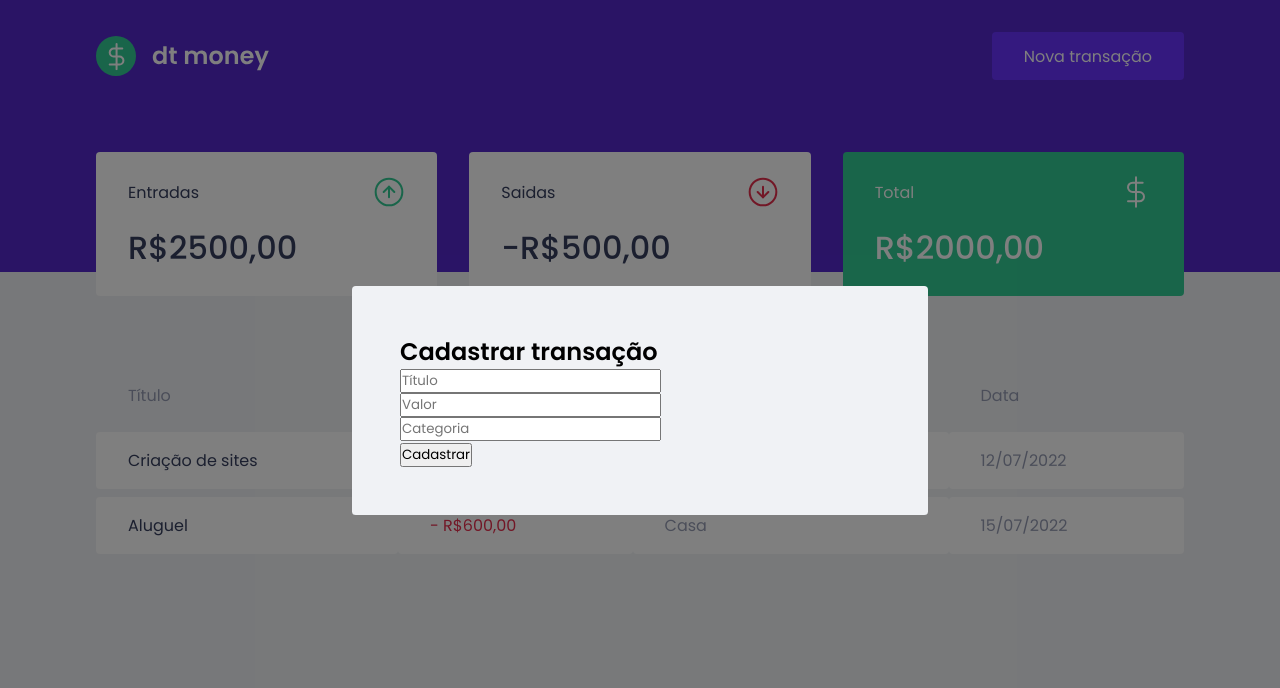
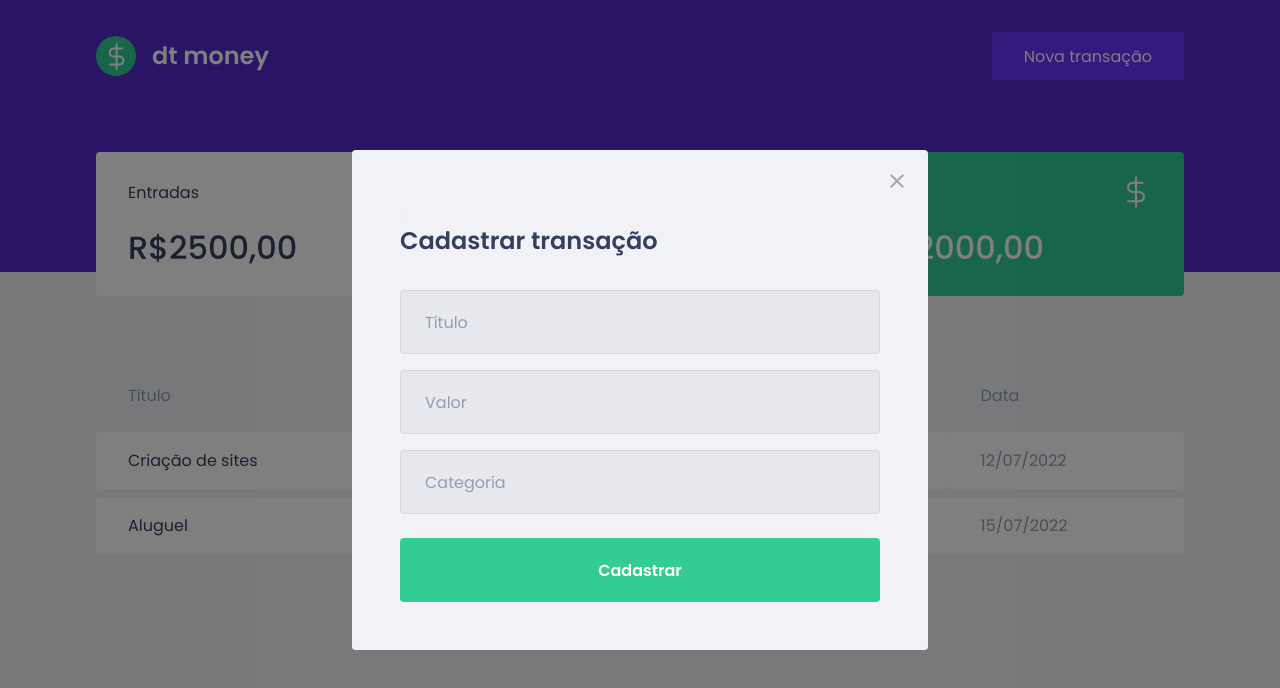
Before and after one commit to Nailson97/DT-Money, a React (Create React App) app: page / in a window 1280 px wide. Both pictures are taken after a click on the button "Nova transação". Shown: the top 688 px of the page. Built offline with nearby package versions, Linux system fonts and the light colour scheme; no server answers; what miragejs would draw is missing.

Commit message:
Modal-styling

```diff
--- a/src/components/NewTransactionModal/index.tsx
+++ b/src/components/NewTransactionModal/index.tsx
@@ -1,4 +1,5 @@
 import Modal from "react-modal";
+import FecharImg from '../../assets/fechar.svg'
 import { Container } from "./styles";
 
 interface NewTransactionModalProps {
@@ -17,6 +18,9 @@ export function NewTransactionModal({
       overlayClassName="react-modal-overlay"
       className="react-modal-content"
     >
+      <button type='button'>
+        <img src={FecharImg} alt="Fechar modal" onClick={onRequestClose} className='react-modal-close' />
+      </button>
       <Container>
         <h2>Cadastrar transação</h2>
         <input placeholder="Título"/>
--- a/src/components/NewTransactionModal/styles.ts
+++ b/src/components/NewTransactionModal/styles.ts
@@ -1,3 +1,47 @@
-import styled from 'styled-components'
+import styled from "styled-components";
 
-export const Container = styled.form``
+export const Container = styled.form`
+  h2 {
+    color: var(--text-title);
+    font-size: 1.5rem;
+    margin-bottom: 2rem;
+  }
+
+  input {
+    width: 100%;
+    padding: 0 1.5rem;
+    height: 4rem;
+    border-radius: 0.25rem;
+    border: 1px solid #d7d7d7;
+    background: #e7e9ee;
+    font-weight: 400;
+    font-size: 1rem;
+
+    &::placeholder {
+     color: var(--text-body)
+    }
+
+    & + input {
+      margin-top: 1rem;
+    }
+  }
+
+  button[type="submit"] {
+    width: 100%;
+    padding: 0 1.5rem;
+    height: 4rem;
+    background: var(--green);
+    color: #fff;
+    border-radius: 0.25rem;
+    border: 0;
+    font-size: 1rem;
+    margin-top: 1.5rem;
+    font-weight: 600;
+
+    transition: filter 0.2s;
+
+    &:hover {
+      filter: brightness(0.9)
+    }
+  }
+`;
--- a/src/styles/global.ts
+++ b/src/styles/global.ts
@@ -75,10 +75,18 @@ export const GlobalStyle = createGlobalStyle`
    padding: 3rem;
    position: relative;
    border-radius: 0.24rem;
-
-   input {
-      display: block;
-   }
  }
 
+.react-modal-close {
+   position: absolute;
+   right: 1.5rem;
+   top: 1.5rem;
+   border: 0;
+   background: transparent;
+   transition: filter 0.2s;
+
+   &:hover {
+      filter: brightness(0.8)
+   }
+}
 `;
```
